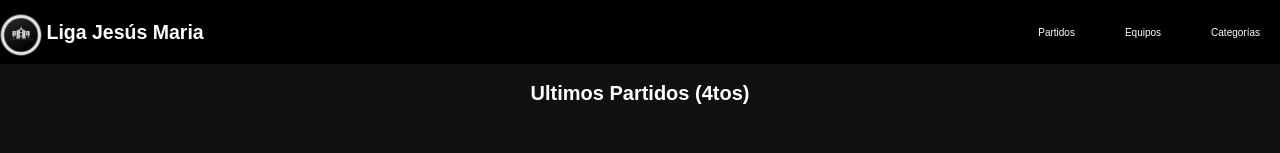
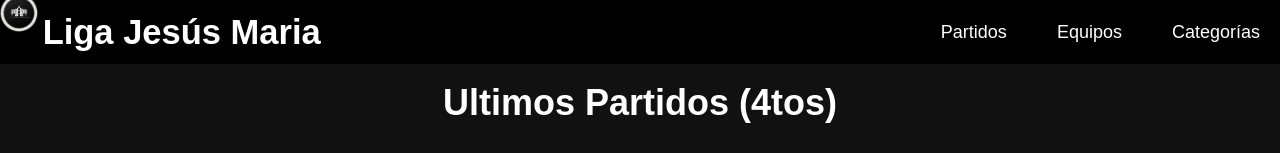
Before and after one commit to SoyRaulRuizOficial/web, a plain HTML site: page partidos.html in a window 1280 px wide. Shown: the top 153 px of the page. Drawn offline with Linux system fonts and the light colour scheme; a web font is replaced by a local one.

Commit message:
Update partidos.html

```diff
--- a/partidos.html
+++ b/partidos.html
@@ -34,7 +34,7 @@
         .logo {
             display: flex;
             align-items: center;
-            font-size: 13px;
+            font-size: 23px;
             font-family: "Big Shoulders Inline", sans-serif;
             font-optical-sizing: auto;
             font-weight: weight;
@@ -59,7 +59,7 @@
         }
 
         .nav-links a {
-            font-size: 10px;
+            font-size: 18px;
 
             color: white;
             text-decoration: none;
@@ -132,7 +132,7 @@
         .main-container {
             text-align: center;
             padding: 2rem;
-            font-size: 10px;
+            font-size: 18px;
         }
 
         .circle-frame {
```
